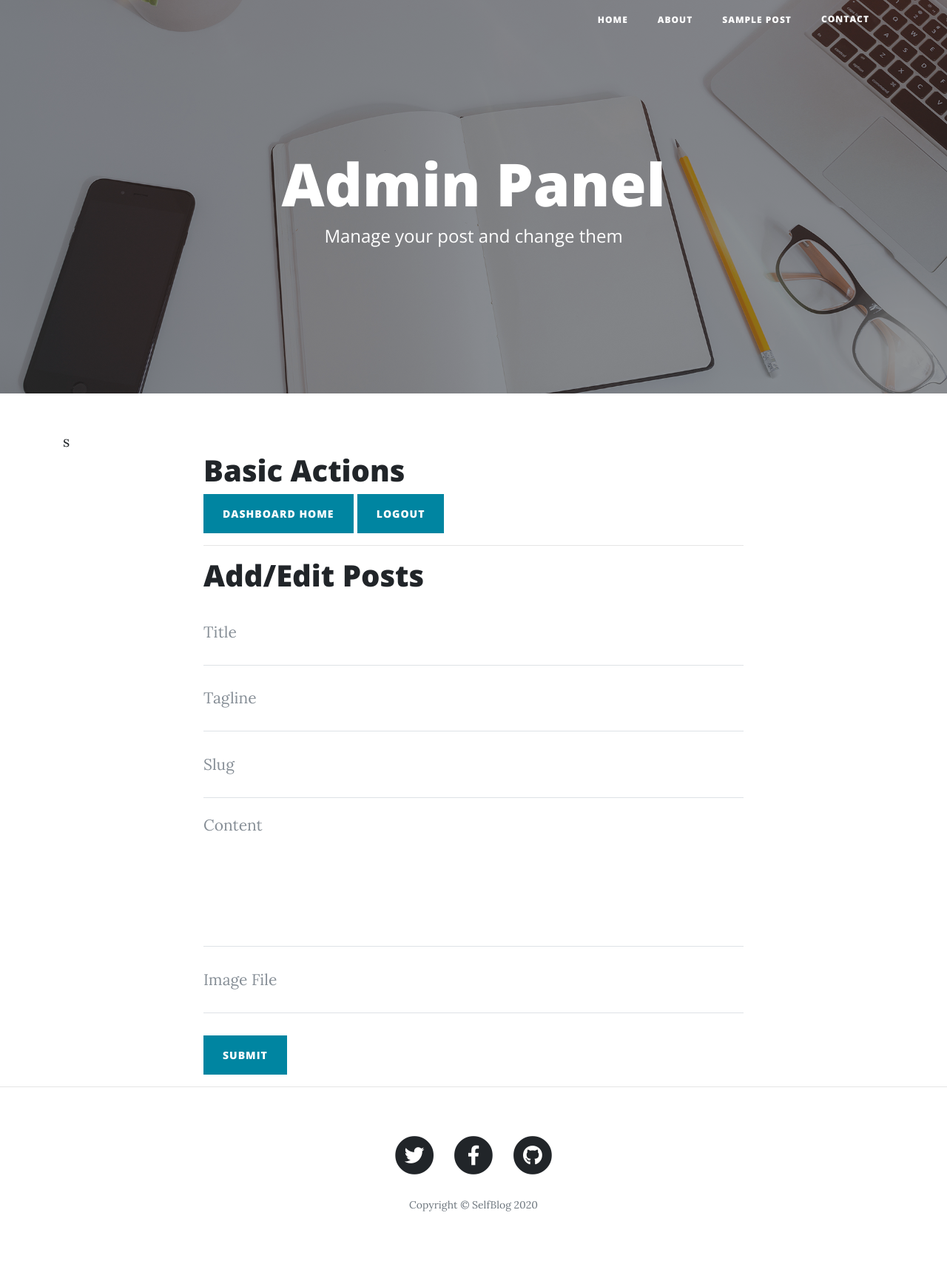
After one commit to Isarangn/Blog_Python_Flask, a Flask app: template templates/edit.html in a window 1280 px wide. The commit adds this page. Shown: the whole page at 74% size. Run offline with Flask 2, Linux system fonts and the light colour scheme; the template is opened without the code that fills it, so the values that code supplies are empty; some libraries are stand-ins or nearby versions.

Commit message:
edit.html added, worked on edit post in main.py, make changes  dashboard.html.

```diff
--- a/main.py
+++ b/main.py
@@ -1,4 +1,4 @@
-from flask import Flask, render_template, request, session
+from flask import Flask, render_template, request, session, redirect
 import json
 from flask_sqlalchemy import SQLAlchemy
 from datetime import datetime
@@ -77,6 +77,37 @@ def dashboard():
 
     return render_template('login.html', params = params)
 
+@app.route("/edit/<string:sno>", methods = ['GET', 'POST'])
+def edit(sno):
+    if ('user' in session and session['user'] == params['admin_user']):
+        if request.method == 'POST':
+            box_title = request.form.get('title')
+            tline = request.form.get('tline')
+            slug = request.form.get('slug')
+            content = request.form.get('content')
+            img_file = request.form.get('img_file')
+            date = datetime.now()
+
+            if sno == '0':
+                post = Posts(title=box_title, slug=slug, content=content, img_file=img_file, date=date)
+                db.session.add(post)
+                db.session.commit()
+
+            else:
+                post = Posts.query.filter_by(sno=sno).first()
+                post.title  = box_title
+                post.slug = slug
+                post.content = content
+                post.tagline = tline
+                post.img_file = img_file
+                post.date = date
+                db.session.commit()
+                return redirect('/edit/'+sno)
+        post = Posts.query.filter_by(sno=sno).first()
+        return render_template('edit.html', params=params, post=post)
+
+
+
 @app.route("/contact", methods = ['GET', 'POST'])
 def contact():
     if(request.method=='POST'):
--- /dev/null
+++ b/templates/edit.html
@@ -0,0 +1,78 @@
+{% extends "layout.html" %} {% block body %}
+
+    <!-- Page Header -->
+    <header class="masthead" style="background-image: url('{{ url_for('static', filename='img/home-bg.jpg') }}')">
+        <div class="overlay"></div>
+        <div class="container">
+            <div class="row">
+                <div class="col-lg-8 col-md-10 mx-auto">
+                    <div class="site-heading">
+                        <h1>Admin Panel</h1>
+                        <span class="subheading">Manage your post and change them</span>
+                    </div>
+                </div>
+            </div>
+        </div>
+    </header>
+
+    <!-- Main Content -->
+    <div class="container">s
+        <div class="row">
+            <div class="col-lg-8 col-md-10 mx-auto">
+
+            <h1>Basic Actions</h1>
+                    <a href="/dashboard"><button class="btn btn-primary">Dashboard Home</button></a>
+                    <a href="/logout"><button class="btn btn-primary">Logout</button></a>
+
+                    <hr>
+<h1>Add/Edit Posts</h1>
+
+<form name="sentMessage" id="contactForm" action="/edit/{{post.sno}}" method="post" novalidate>
+                <div class="control-group">
+                    <div class="form-group floating-label-form-group controls">
+                        <label>Title</label>
+                        <input type="text" class="form-control" placeholder="Title" id="title" name='title' required data-validation-required-message="Please enter your name." value="{{post.title}}">
+                        <p class="help-block text-danger"></p>
+                    </div>
+                </div>
+                <div class="control-group">
+                    <div class="form-group floating-label-form-group controls">
+                        <label>Tagline</label>
+                        <input type="text" class="form-control" placeholder="Tagline" id="tline" name="tline" required data-validation-required-message="Please enter your email address. "value="{{post.tagline}}">
+                        <p class="help-block text-danger"></p>
+                    </div>
+                </div>
+                <div class="control-group">
+                    <div class="form-group col-xs-12 floating-label-form-group controls">
+                        <label>Slug</label>
+                        <input type="text" class="form-control" placeholder="Slug" id="slug" name="slug" required data-validation-required-message="Please enter your phone number." value="{{post.slug}}">
+                        <p class="help-block text-danger"></p>
+                    </div>
+                </div>
+                <div class="control-group">
+                    <div class="form-group floating-label-form-group controls">
+                        <label>Content</label>
+                        <textarea rows="5" class="form-control" placeholder="Content" id="content" name="content" required data-validation-required-message="Please enter a message.">{{post.content}}</textarea>
+                        <p class="help-block text-danger"></p>
+                    </div>
+                </div>
+                <div class="control-group">
+                    <div class="form-group floating-label-form-group controls">
+                        <label>Image File</label>
+                        <input class="form-control" placeholder="Image File" id="img_file" name="img_file" value="{{post.img_file}}">
+                        <p class="help-block text-danger"></p>
+                    </div>
+                </div>
+
+                <br>
+                <div id="success"></div>
+                <button type="submit" class="btn btn-primary" id="sendMessageButton">Submit</button>
+            </form>
+
+
+            </div>
+        </div>
+    </div>
+
+
+{% endblock %}
```
Also changed, not shown: templates/dashboard.html (+15 -4 lines).
